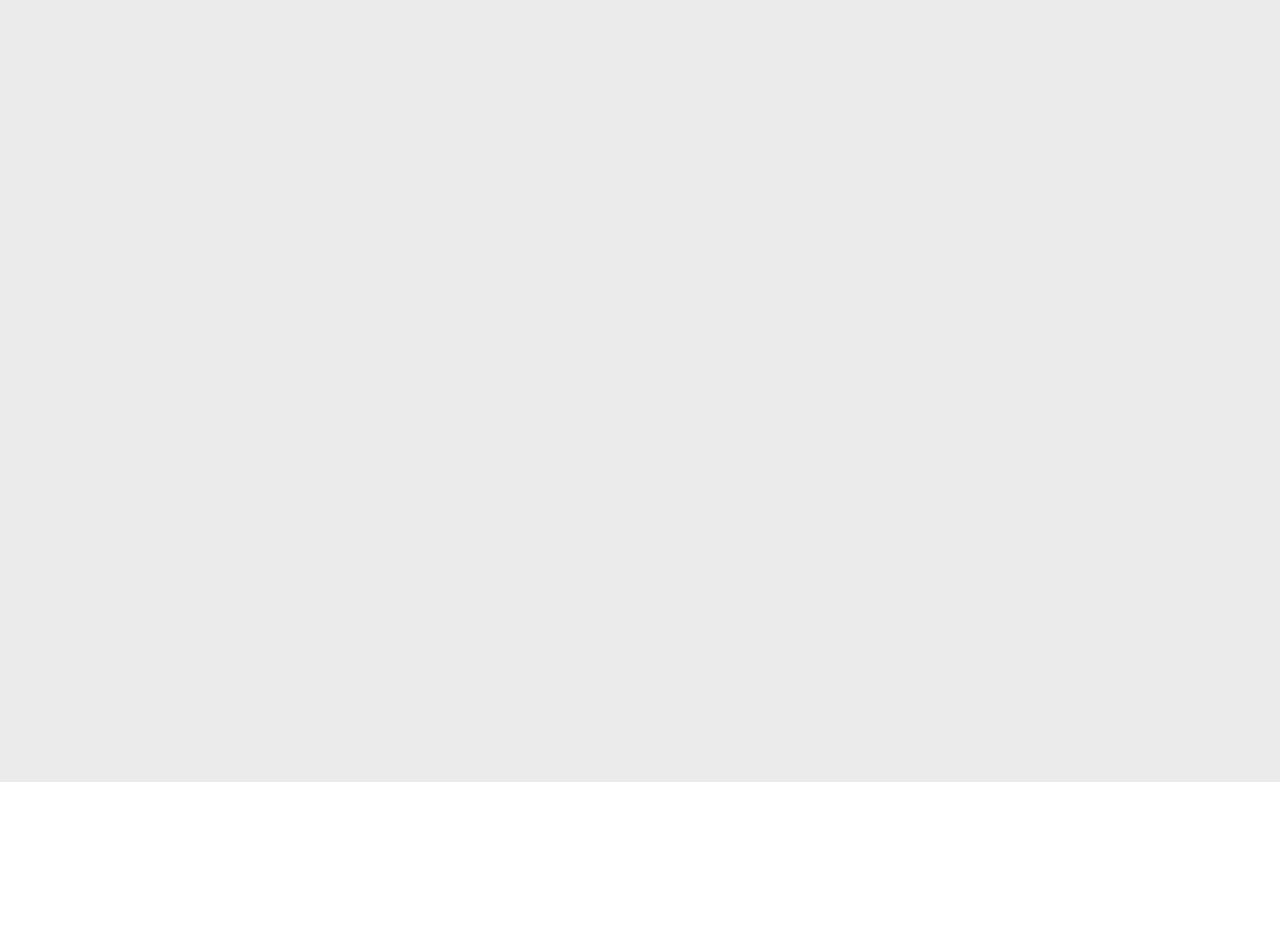
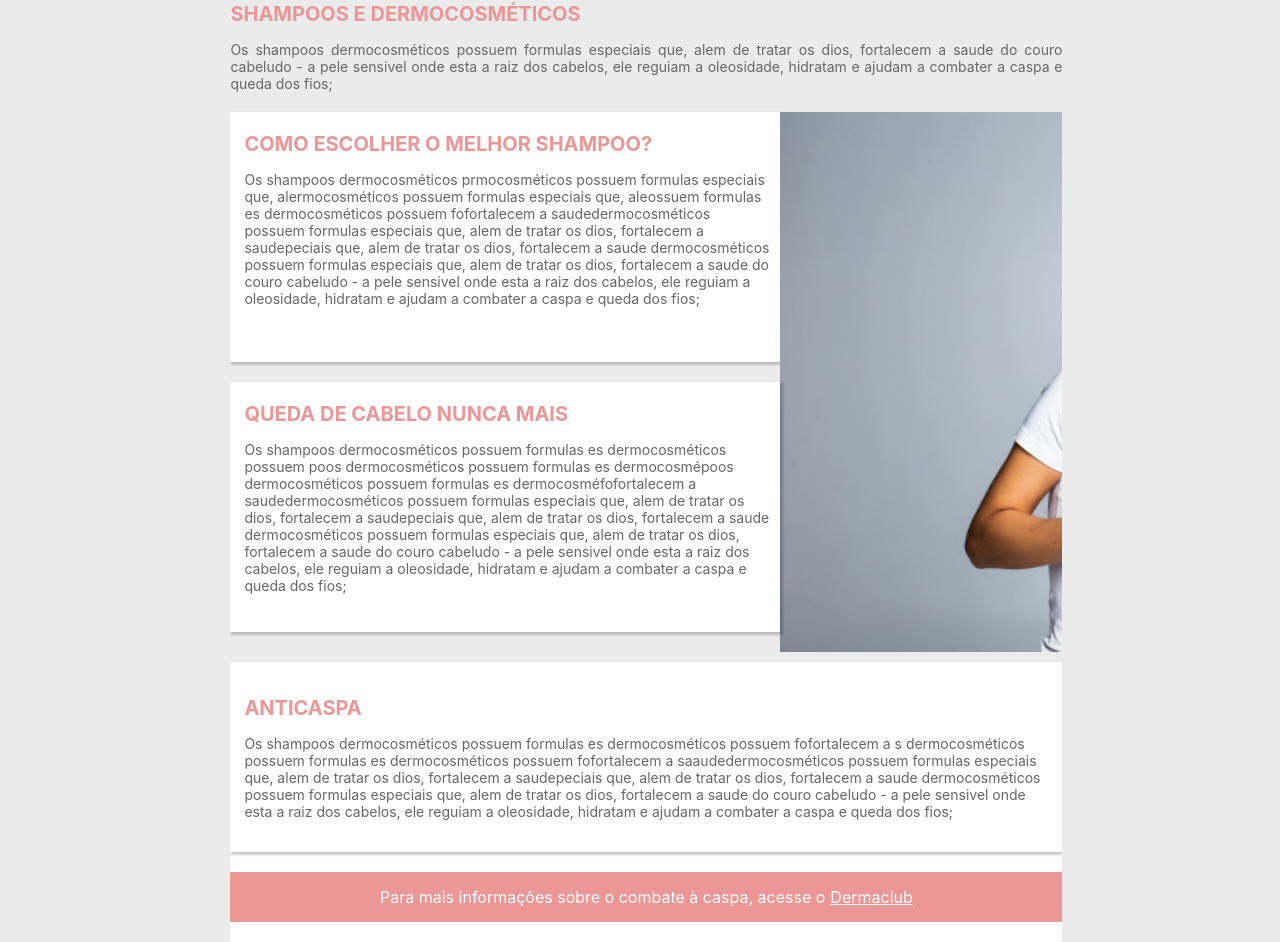
Before and after one commit to marcoscosta90/mezaChallenge, a React (Create React App) app: page / in a window 1280 px wide. Shown: the part 437-1379 px from the top of the page. Before the commit the page ends 1219 px from the top, so only its background shows below. Built offline with nearby package versions, Linux system fonts and the light colour scheme.

Commit message:
Main Content

```diff
--- a/src/components/HeaderCard/HeaderCardElements.js
+++ b/src/components/HeaderCard/HeaderCardElements.js
@@ -37,6 +37,7 @@ export const Subtitle = styled.div`
 export const Comment = styled.div`
     margin-top: 3px;
     font-size: 14px;
+    line-height: 20px;
     color: #fff;
     font-weight: bold;
     max-width: 500px;
--- a/src/components/MainCard/MainCardElements.js
+++ b/src/components/MainCard/MainCardElements.js
@@ -1,8 +1,8 @@
 import styled from 'styled-components'
 
-export const Section = styled.section`
+export const Main = styled.section`
     display: grid;
-    grid-template-columns: 1fr 2fr 1fr;
+    grid-template-columns: 18% 65% 18%;
     background: #ebebeb;
     height: 100vh;
 `;
@@ -15,7 +15,85 @@ export const RightContent = styled.div`
     background: #ebebeb;
 `;
 
-export const Content = styled.div`
-    padding-left: 90px;
+export const Section = styled.div`
     display: flex;
 `;
+
+export const TopContent = styled.div`
+    grid-column-start: 1;
+    grid-column-end: 3;
+
+`;
+
+export const Content = styled.div`
+    display: grid;
+    grid-template-columns: 1fr 1fr;
+    grid-template-rows: 130px repeat(2, 1fr) 200px;
+    flex-direction: column;
+`;
+
+export const Title = styled.div`
+    font-size: 20px;
+    text-transform: uppercase;
+    color: #ed9696;
+    font-weight: bold;
+    margin-bottom: 15px;
+    margin-top: 20px;
+`;
+
+export const SubTitle = styled.div`
+    font-size: 14px;
+    text-align: justify;
+    color: #676767;
+`;
+
+export const Comments = styled.div`
+    font-size: 14px;
+    max-width: 98%;
+    color: #676767;
+`;
+
+export const SmallCard = styled.div`
+    background: #fff;
+    display: flex;
+    flex-direction: column;
+    box-shadow: 2px 2px 2px 1px rgba(0, 0, 0, 0.2);
+    width: 550px;
+    height: 250px;
+    padding-left: 14px;
+    margin-bottom: 20px;
+    padding-bottom: 20px;
+`;
+
+export const LongerCard = styled.div`
+    background: #fff;
+    margin-top: 10px;
+    box-shadow: 2px 2px 2px 1px rgba(0, 0, 0, 0.2);
+    grid-column-start: 1;
+    grid-column-end: 3;
+    padding-left: 14px;
+    padding-top: 14px;
+`;
+
+export const ImageCard = styled.div`
+    background: url('./images/womanDryer.jpg');
+    background-size: cover;
+    width: 100%;
+    grid-row-start: 2;
+    grid-row-end: 4;
+    grid-column-start: 2;
+`;
+export const EndLabel = styled.div`
+    margin-top: 20px;
+    display: flex;
+    width: 100%;
+    justify-content: center;
+    align-items:center;
+    background-color: #ed9696;
+    color: #fff;
+    height: 50px;
+    border-radius: 1px;
+    margin-bottom: 20px;
+    grid-column-start: 1;
+    grid-column-end: 3;
+`;
--- a/src/components/MainCard/index.js
+++ b/src/components/MainCard/index.js
@@ -1,17 +1,55 @@
 import React from 'react';
-import { Section, LeftContent, RightContent, Content } from './MainCardElements';
+import { LeftContent, RightContent, Content, Title, Main, SubTitle, TopContent, SmallCard, ImageCard, Comments, LongerCard, EndLabel } from './MainCardElements';
 
 
 const MainCard = () => {
     return (
         <>
-            <Section>
+            <Main>
                 <LeftContent />
+
                 <Content>
-                    Mid
+                    <TopContent >
+                        <Title>
+                            Shampoos e Dermocosméticos
+                        </Title>
+                        <SubTitle>
+                            Os shampoos dermocosméticos possuem formulas especiais que, alem de tratar os dios, fortalecem a saude do couro cabeludo - a pele sensivel onde esta a raiz dos cabelos, ele reguiam a oleosidade, hidratam e ajudam a combater a caspa e queda dos fios;
+                         </SubTitle>
+                    </TopContent>
+                    <SmallCard>
+                        <Title>
+                            Como escolher o melhor shampoo?
+                        </Title>
+                        <Comments>
+                            Os shampoos  dermocosméticos prmocosméticos possuem formulas especiais que, alermocosméticos possuem formulas especiais que, aleossuem formulas es dermocosméticos possuem fofortalecem a saudedermocosméticos possuem formulas especiais que, alem de tratar os dios, fortalecem a saudepeciais que, alem de tratar os dios, fortalecem a saude dermocosméticos possuem formulas especiais que, alem de tratar os dios, fortalecem a saude do couro cabeludo - a pele sensivel onde esta a raiz dos cabelos, ele reguiam a oleosidade, hidratam e ajudam a combater a caspa e queda dos fios;
+                        </Comments>
+                    </SmallCard>
+                    <ImageCard >
+                    </ImageCard>
+                    <SmallCard>
+                        <Title>
+                            Queda de cabelo nunca mais
+                        </Title>
+                        <Comments>
+                            Os shampoos  dermocosméticos possuem formulas es dermocosméticos possuem poos  dermocosméticos possuem formulas es dermocosmépoos  dermocosméticos possuem formulas es dermocosméfofortalecem a saudedermocosméticos possuem formulas especiais que, alem de tratar os dios, fortalecem a saudepeciais que, alem de tratar os dios, fortalecem a saude dermocosméticos possuem formulas especiais que, alem de tratar os dios, fortalecem a saude do couro cabeludo - a pele sensivel onde esta a raiz dos cabelos, ele reguiam a oleosidade, hidratam e ajudam a combater a caspa e queda dos fios;
+                        </Comments>
+                    </SmallCard>
+                    <LongerCard>
+                        <Title>
+                            Anticaspa
+                        </Title>
+                        <Comments>
+                            Os shampoos  dermocosméticos possuem formulas es dermocosméticos possuem fofortalecem a s  dermocosméticos possuem formulas es dermocosméticos possuem fofortalecem a saaudedermocosméticos possuem formulas especiais que, alem de tratar os dios, fortalecem a saudepeciais que, alem de tratar os dios, fortalecem a saude dermocosméticos possuem formulas especiais que, alem de tratar os dios, fortalecem a saude do couro cabeludo - a pele sensivel onde esta a raiz dos cabelos, ele reguiam a oleosidade, hidratam e ajudam a combater a caspa e queda dos fios;
+                        </Comments>
+                    </LongerCard>
+                    <EndLabel>
+                        Para mais informações sobre o combate à caspa, acesse o <a style={{color: '#fff', marginLeft: 5}} href="/"> Dermaclub </a>
+                    </EndLabel>
+
                 </Content>
                 <RightContent />
-            </Section>
+            </Main>
         </>
     )
 }
--- a/src/components/Navbar/index.js
+++ b/src/components/Navbar/index.js
@@ -23,8 +23,8 @@ const Navbar = () => {
 
                 </LeftItem>
                 <CenterItem to="/about" >
-                    <input type="text" placeholder="O que você procura?" name="search" style={{fontSize: 16, display: 'flex', width: 600, paddingLeft: '8px', borderRadius: 2, border: 'none', height: 40, marginTop: 2}} />
-                    <button style={{ position: 'absolute', right: 0, top: 10, border: 'none',  background: 'transparent' }}>
+                    <input type="text" placeholder="O que você procura?" name="search" style={{ fontSize: 16, display: 'flex', width: 600, paddingLeft: '8px', borderRadius: 2, border: 'none', height: 40, marginTop: 2 }} />
+                    <button style={{ position: 'absolute', right: 0, top: 10, border: 'none', background: 'transparent' }}>
                         <AiOutlineSearch style={{ width: 24, height: 24, color: '#aaa9a9' }} />
                     </button>
                 </CenterItem>
@@ -38,7 +38,7 @@ const Navbar = () => {
                     </NavLink>
                     </SignIn>
                     <NavLink to="/about" >
-                        <FaShoppingBag style={{color: '#00bfdf'}}/>
+                        <FaShoppingBag style={{ color: '#00bfdf' }} />
                     </NavLink>
                 </RightItem>
             </Nav>
```
Also changed, not shown: public/images/womanDryer.jpg (added).
